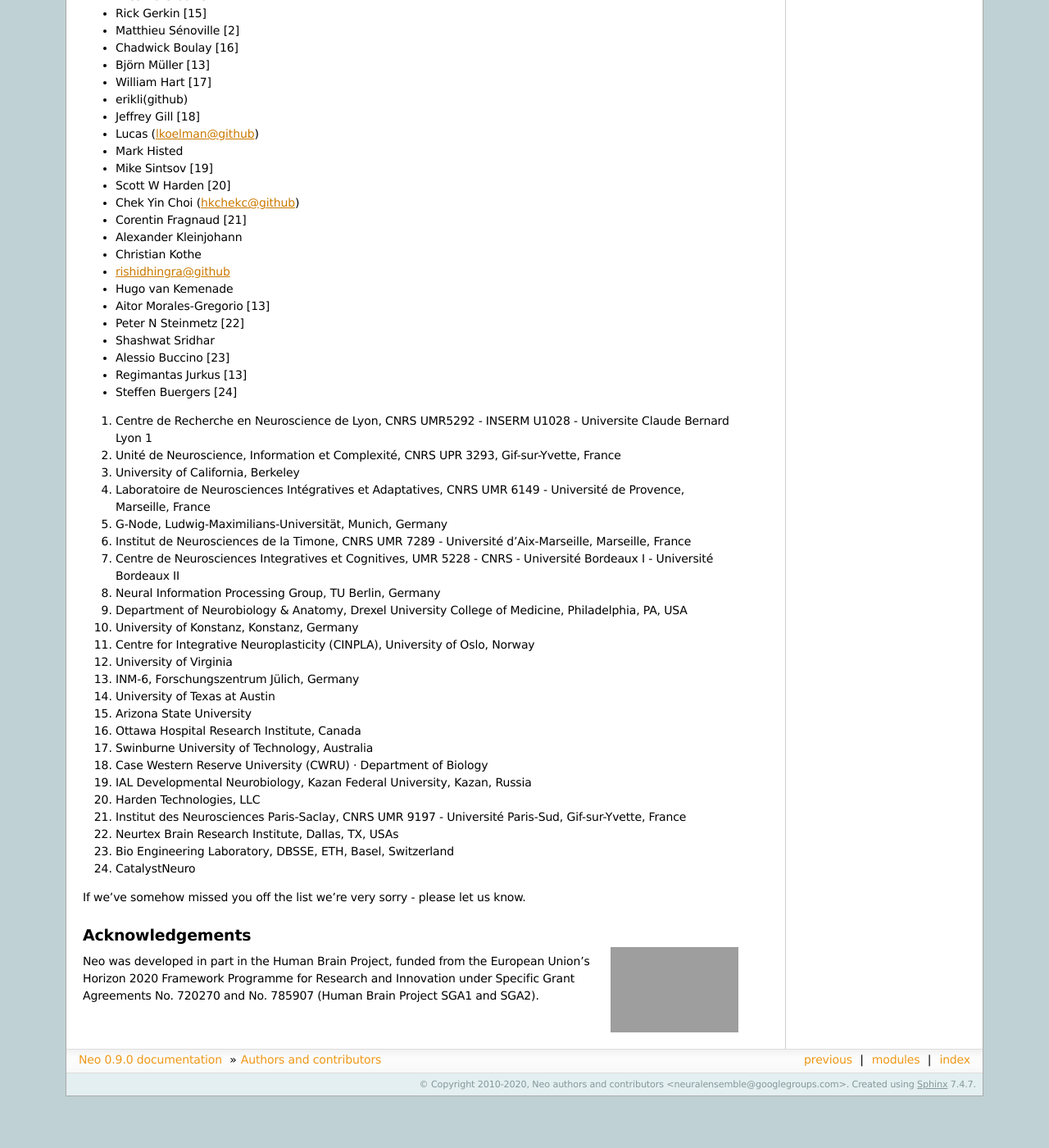
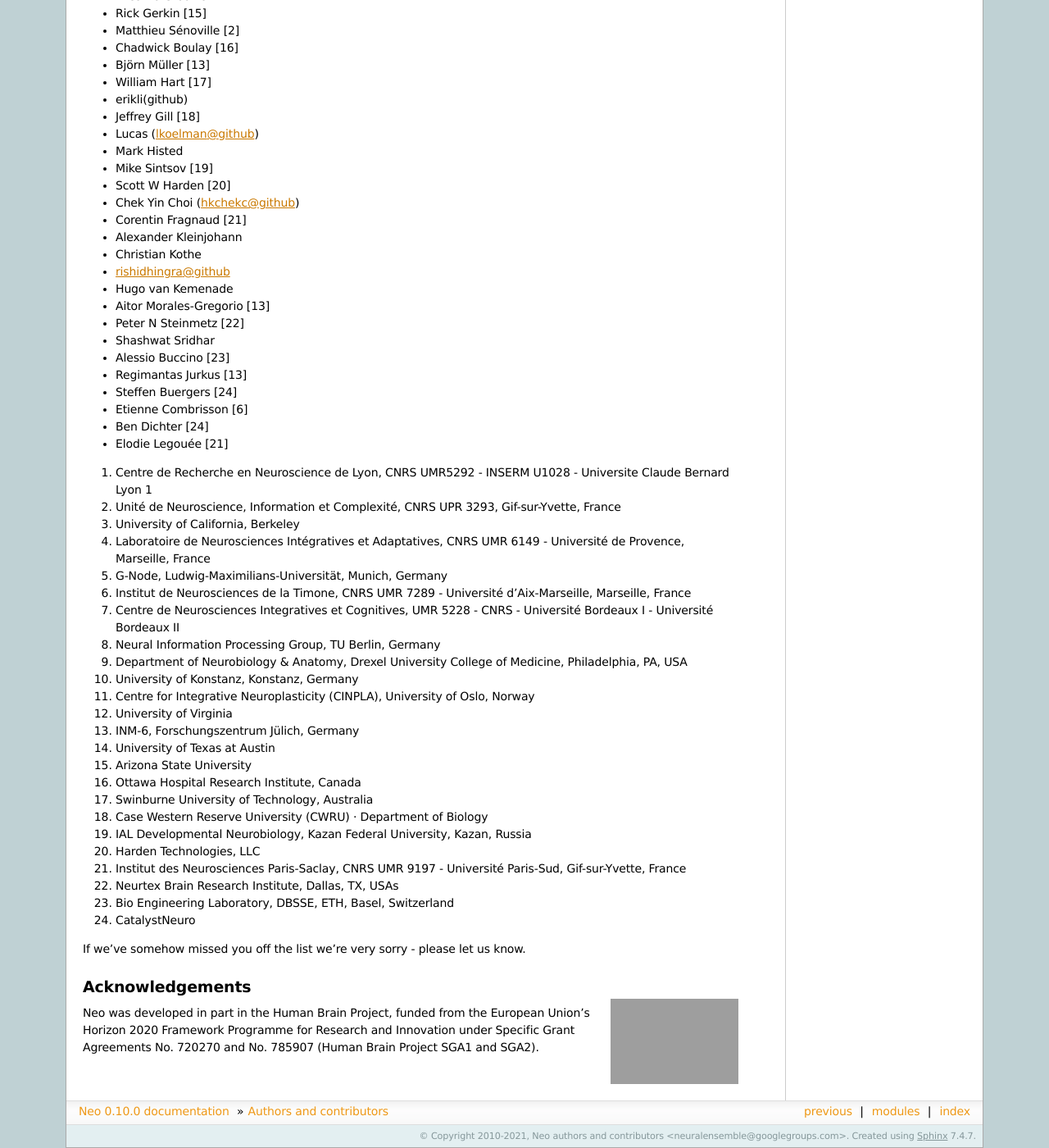
Before and after one commit to NeuralEnsemble/python-neo, a Sphinx documentation site: the page built from doc/source/authors.rst, in a window 1280 px wide and 1400 px high, scrolled down 729 px. Shown: the whole window at 82% size. Built offline with Sphinx 7.4.7, drawn with Linux system fonts in a browser that asks for light colours; pages that are not in the unit, such as notebooks, are missing from menus; before the commit the page ends 2066 px from its top, so only the background shows below that; some of the changed text lies outside the part shown; grey boxes are pictures that could not be loaded.

Commit message:
Release notes for v0.10.0
also updated the supported Neo/NumPy versions following our decision to follow one year behind NEP-29

```diff
--- a/README.rst
+++ b/README.rst
@@ -53,7 +53,7 @@
 
 To cite Neo in publications, see CITATION.txt
 
-:copyright: Copyright 2010-2020 by the Neo team, see doc/source/authors.rst.
+:copyright: Copyright 2010-2021 by the Neo team, see doc/source/authors.rst.
 :license: 3-Clause Revised BSD License, see LICENSE.txt for details.
 
 Funding
--- a/doc/source/authors.rst
+++ b/doc/source/authors.rst
@@ -24,10 +24,10 @@
 * Erik Li [9]
 * Georg Raiser [10]
 * Joffrey Gonin [2]
-* Kyler Brown [?]
+* Kyler Brown
 * Mikkel Elle Lepperød [11]
 * C Daniel Meliza [12]
-* Julia Sprenger [13]
+* Julia Sprenger [13, 6]
 * Maximilian Schmidt [13]
 * Johanna Senk [13]
 * Carlos Canova [13]
@@ -57,6 +57,9 @@
 * Alessio Buccino [23]
 * Regimantas Jurkus [13]
 * Steffen Buergers [24]
+* Etienne Combrisson [6]
+* Ben Dichter [24]
+* Elodie Legouée [21]
 
 1. Centre de Recherche en Neuroscience de Lyon, CNRS UMR5292 - INSERM U1028 - Universite Claude Bernard Lyon 1
 2. Unité de Neuroscience, Information et Complexité, CNRS UPR 3293, Gif-sur-Yvette, France
--- a/doc/source/conf.py
+++ b/doc/source/conf.py
@@ -51,7 +51,7 @@
 
 # General information about the project.
 project = 'Neo'
-copyright = '2010-2020, ' + AUTHORS
+copyright = '2010-2021, ' + AUTHORS
 
 # The version info for the project you're documenting, acts as replacement for
 # |version| and |release|, also used in various other places throughout the
--- a/doc/source/install.rst
+++ b/doc/source/install.rst
@@ -11,8 +11,8 @@
 Dependencies
 ------------
 
-    * Python_ >= 3.6
-    * numpy_ >= 1.13.0
+    * Python_ >= 3.7
+    * numpy_ >= 1.16.1
     * quantities_ >= 0.12.1
 
 You can install the latest published version of Neo and its dependencies using::
--- a/doc/source/whatisnew.rst
+++ b/doc/source/whatisnew.rst
@@ -6,6 +6,7 @@
 .. toctree::
    :maxdepth: 1
 
+   releases/0.10.0.rst
    releases/0.9.0.rst
    releases/0.8.0.rst
    releases/0.7.2.rst
--- a/neo/version.py
+++ b/neo/version.py
@@ -1 +1 @@
-version = '0.9.0'
+version = '0.10.0'
--- a/requirements.txt
+++ b/requirements.txt
@@ -1,2 +1,2 @@
-numpy>=1.13.0,!=1.16.0
+numpy>=1.16.1
 quantities>=0.12.1
```
Also changed, not shown: setup.py (+4 -4 lines), .travis.yml, LICENSE.txt.
